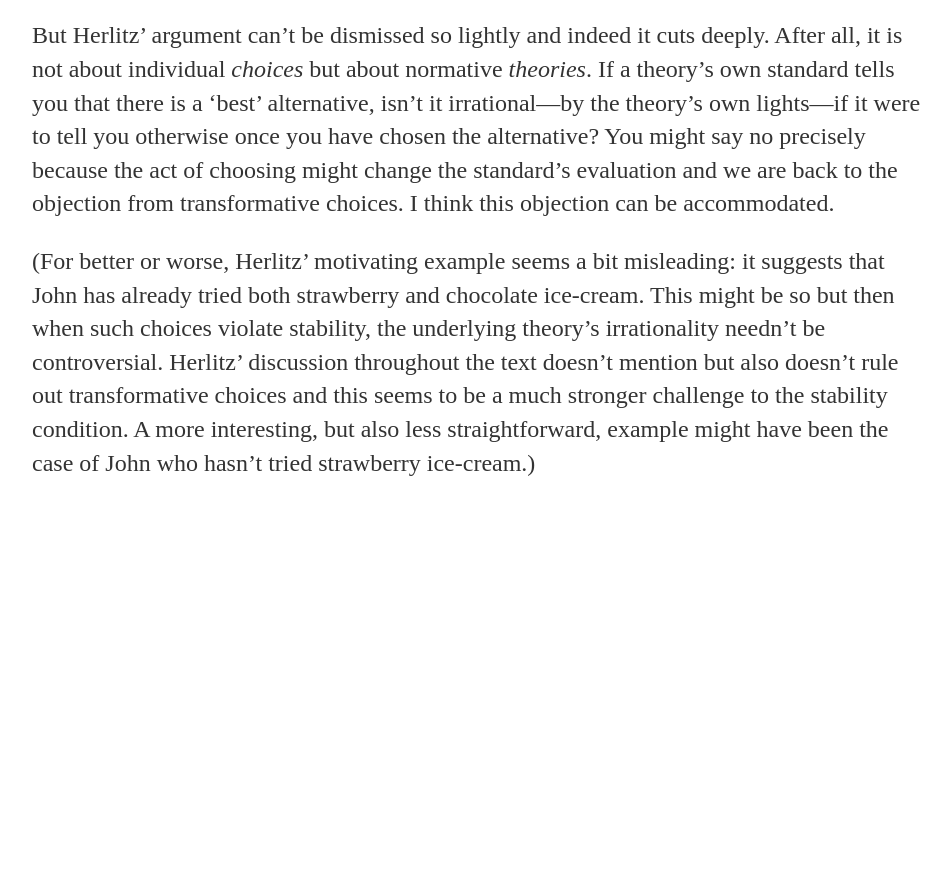
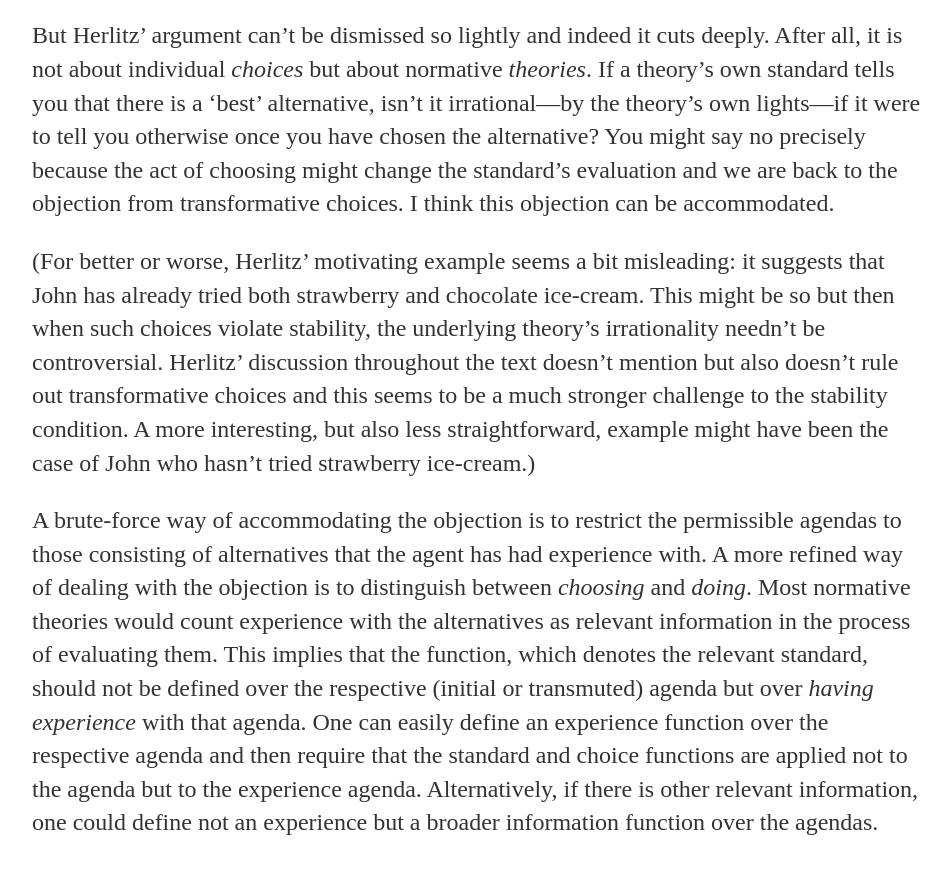
Before and after one commit to uzunovam/uzunovam, a Jekyll site: the page built from _posts/2020-04-28-anders-herlitz-on-unstable-choices.md, in a window 1280 px wide and 900 px high, scrolled down 5517 px. Shown: the top 874 px of the window, without its empty margins (160-1111 px from the left). Built offline with Jekyll 4.4.1, drawn with Linux system fonts in a browser that asks for light colours; before the commit the page ends 6057 px from its top, so only the background shows below that.

Commit message:
Update 2020-04-28-anders-herlitz-on-unstable-choices.md

```diff
--- a/_posts/2020-04-28-anders-herlitz-on-unstable-choices.md
+++ b/_posts/2020-04-28-anders-herlitz-on-unstable-choices.md
@@ -75,3 +75,5 @@ that the act of choosing a maximal alternative alone can revert whether this cho
 <p>But Herlitz’ argument can’t be dismissed so lightly and indeed it cuts deeply. After all, it is not about individual <cite>choices</cite> but about normative <cite>theories</cite>. If a theory’s own standard tells you that there is a ‘best’ alternative, isn’t it irrational—by the theory’s own lights—if it were to tell you otherwise once you have chosen the alternative? You might say no precisely because the act of choosing might change the standard’s evaluation and we are back to the objection from transformative choices. I think this objection can be accommodated.</p>
 
 <p>(For better or worse, Herlitz’ motivating example seems a bit misleading: it suggests that John has already tried both strawberry and chocolate ice-cream. This might be so but then when such choices violate stability, the underlying theory’s irrationality needn’t be controversial. Herlitz’ discussion throughout the text doesn’t mention but also doesn’t rule out transformative choices and this seems to be a much stronger challenge to the stability condition. A more interesting, but also less straightforward, example might have been the case of John who hasn’t tried strawberry ice-cream.)</p>
+
+<p>A brute-force way of accommodating the objection is to restrict the permissible agendas to those consisting of alternatives that the agent has had experience with. A more refined way of dealing with the objection is to distinguish between <cite>choosing</cite> and <cite>doing</cite>. Most normative theories would count experience with the alternatives as relevant information in the process of evaluating them. This implies that the function, which denotes the relevant standard, should not be defined over the respective (initial or transmuted) agenda but over <cite>having experience</cite> with that agenda. One can easily define an experience function over the respective agenda and then require that the standard and choice functions are applied not to the agenda but to the experience agenda. Alternatively, if there is other relevant information, one could define not an experience but a broader information function over the agendas.</p>
```
